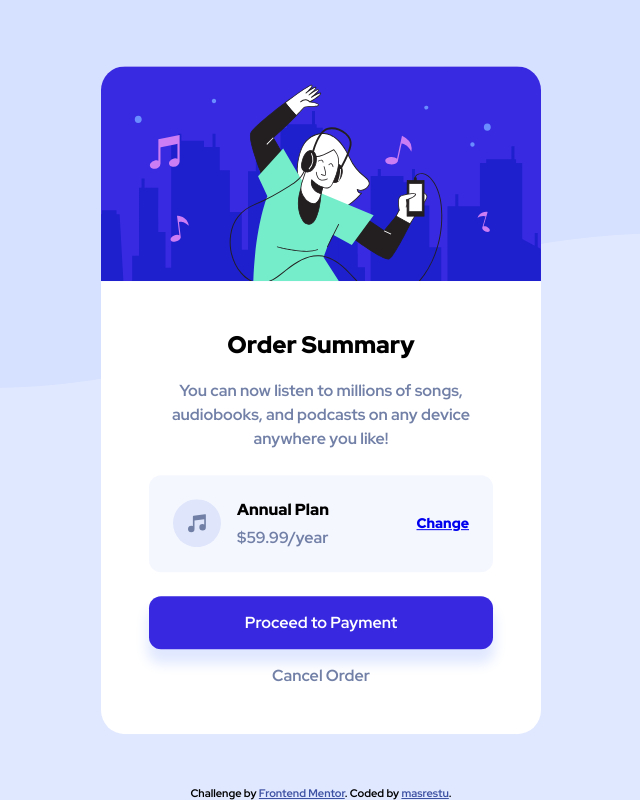
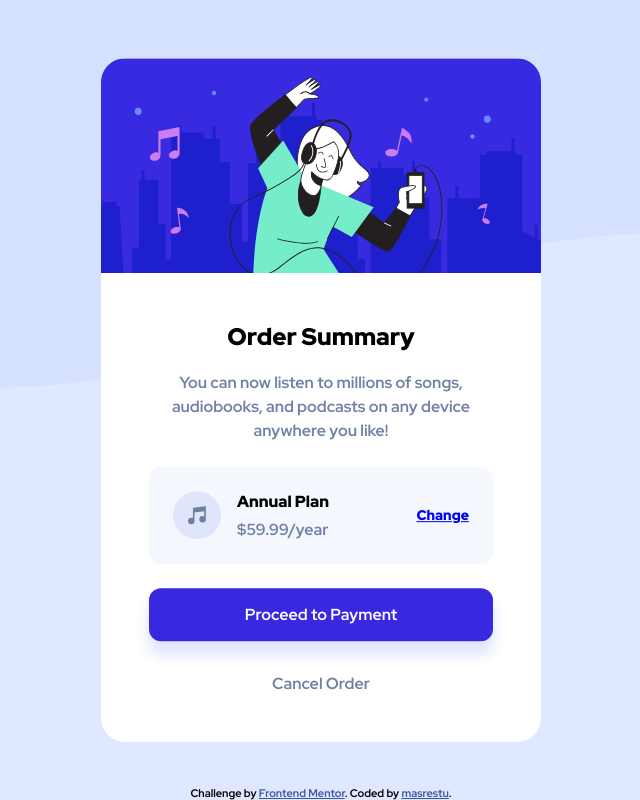
Before and after one commit to masrestu/order-summary-fm, a plain HTML site: page index.html in a window 1280 px wide. Shown: the whole page, without its empty margins (319-959 px from the left). Drawn offline with Linux system fonts and the light colour scheme.

Commit message:
set margin top for cancel button

```diff
--- a/style.css
+++ b/style.css
@@ -179,4 +179,8 @@ main {
 		font-weight: 900;
 	}
 
+	.btn-cancel {
+		margin-top: 1rem;
+	}
+
 }
```
